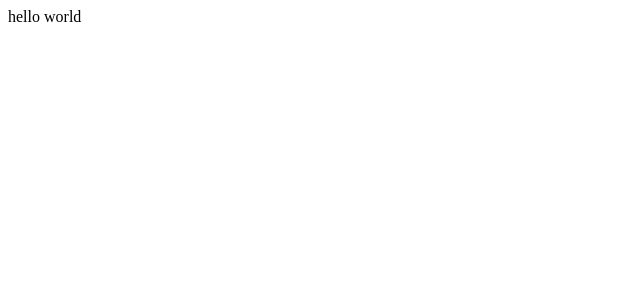
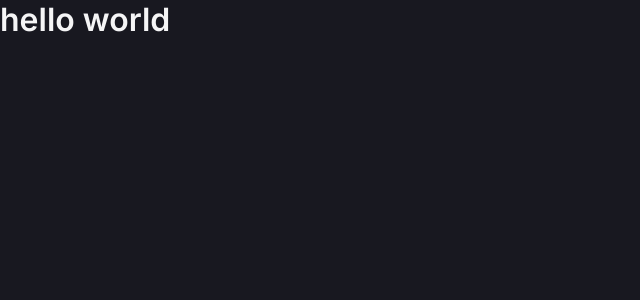
Before and after one commit to jjromary/OutBoxUp_ToDoList, a React (Create React App) app: page / in a window 1280 px wide. Shown: the top 300 px of the page, without its empty margins (0-640 px from the left). Built offline with nearby package versions, Linux system fonts and the light colour scheme.

Commit message:
global style

```diff
--- a/public/index.html
+++ b/public/index.html
@@ -1,10 +1,13 @@
 <!DOCTYPE html>
 <html lang="en">
   <head>
+    <link rel="preconnect" href="https://fonts.googleapis.com" />
+    <link rel="preconnect" href="https://fonts.gstatic.com" crossorigin />
     <meta charset="utf-8" />
     <meta name="viewport" content="width=device-width, initial-scale=1" />
+    <link href="https://fonts.googleapis.com/css2?family=Inter:wght@400;600&display=swap" rel="stylesheet" />
 
-    <title>React App</title>
+    <title>Outbox up - tsks</title>
   </head>
   <body>
     <noscript>You need to enable JavaScript to run this app.</noscript>
--- a/src/App.tsx
+++ b/src/App.tsx
@@ -1,8 +1,12 @@
+import { GlobalStyle } from "./styles/global";
 
 export function App() {
   return (
-    <div>
+    <>
+    <h1>
       hello world
-    </div>
+    </h1>
+    <GlobalStyle />
+    </>
   );
 }
--- /dev/null
+++ b/src/styles/global.ts
@@ -0,0 +1,49 @@
+import { createGlobalStyle } from "styled-components";
+
+export const GlobalStyle = createGlobalStyle`
+    :root {
+        --gray-950: #181820;
+        --gray-750: #414052;
+        --gray-50: #F5F5F6;
+        --purple: #AC6DDE;
+    }
+
+    * {
+      margin: 0;
+      padding: 0;
+      box-sizing: border-box;
+  }
+
+  html {
+      @media (max-width: 1080px) {
+          font-size: 93.75%; //15px
+      }
+
+      @media (max-width: 720px) {
+          font-size: 87.5%; //14px
+      }
+  }
+
+  body {
+      background: var(--gray-950);
+      -webkit-font-smoothing: antialiased;
+  }
+
+  body, input, textarea, button {
+    font-family: 'Inter', sans-serif;
+    font-weight: 400;
+    color: var(--gray-50);
+  }
+
+  h1, h2, h3, h4, h5, h6, strong {
+        color: var(--gray-50);
+      font-weight: 600;
+  }
+
+  button {
+      cursor: pointer;
+  }
+
+
+
+`;
```
